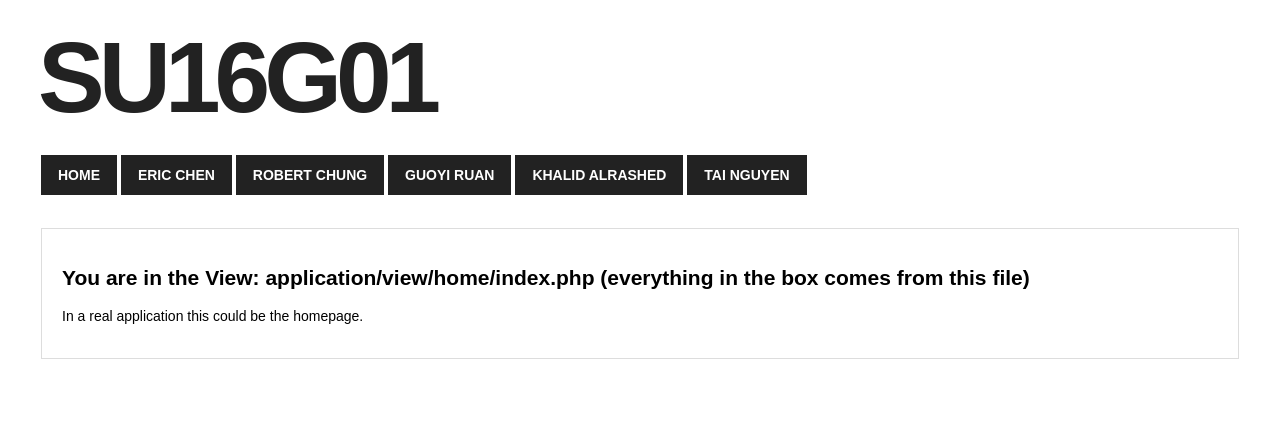
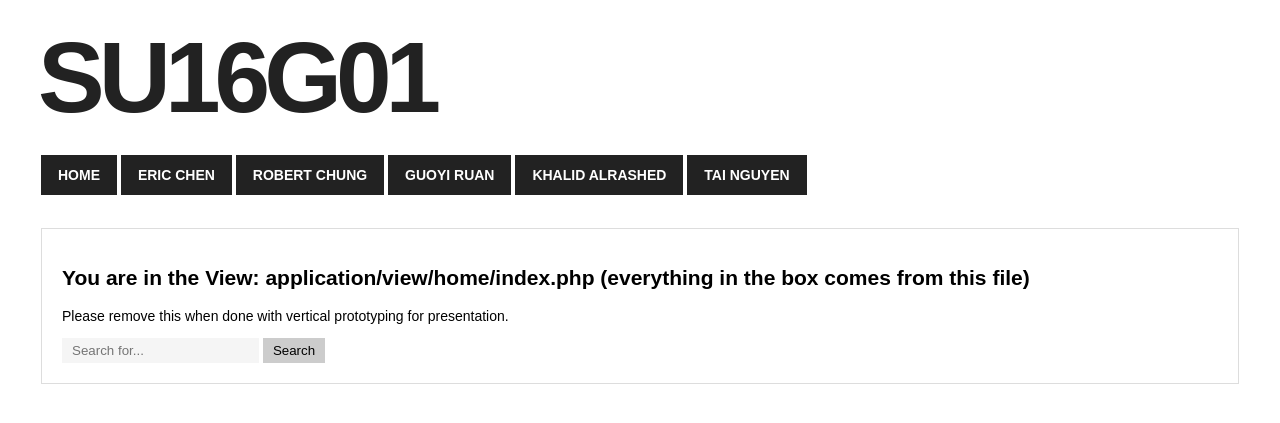
Before and after one commit to Alrashed/Gatorslist, a PHP site: page / in a window 1280 px wide. Shown: the top 423 px of the page. Run offline with PHP 8.4, Linux system fonts and the light colour scheme; some libraries are stand-ins or nearby versions.

Commit message:
Created a skeleton UI for vertical prototype

```diff
--- a/m0/application/view/home/index.php
+++ b/m0/application/view/home/index.php
@@ -1,4 +1,14 @@
 <div class="container">
-    <h2>You are in the View: application/view/home/index.php (everything in the box comes from this file)</h2>
-    <p>In a real application this could be the homepage.</p>
+  <h2>You are in the View: application/view/home/index.php (everything in the box comes from this file)</h2>
+  <p>Please remove this when done with vertical prototyping for presentation.</p>
+  <div class="row">
+    <div class="col-lg-6">
+      <div class="input-group">
+        <input type="text" class="form-control" placeholder="Search for...">
+        <span class="input-group-btn">
+          <button class="btn btn-default" type="button">Search</button>
+        </span>
+      </div><!-- /input-group -->
+    </div><!-- /.col-lg-6 -->
+  </div><!-- /.row -->
 </div>
```
